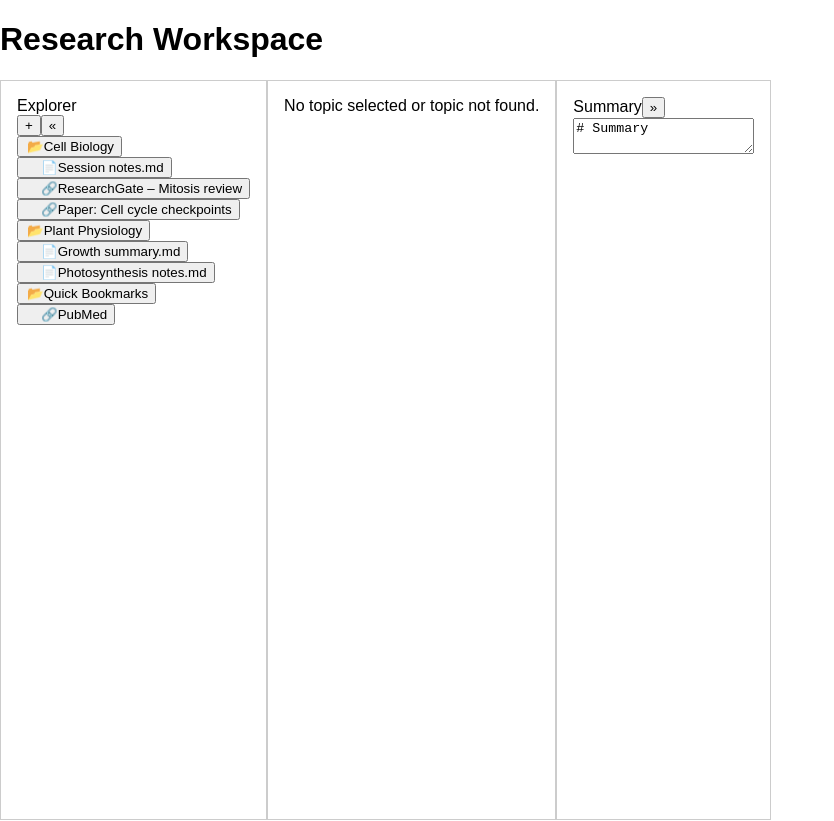
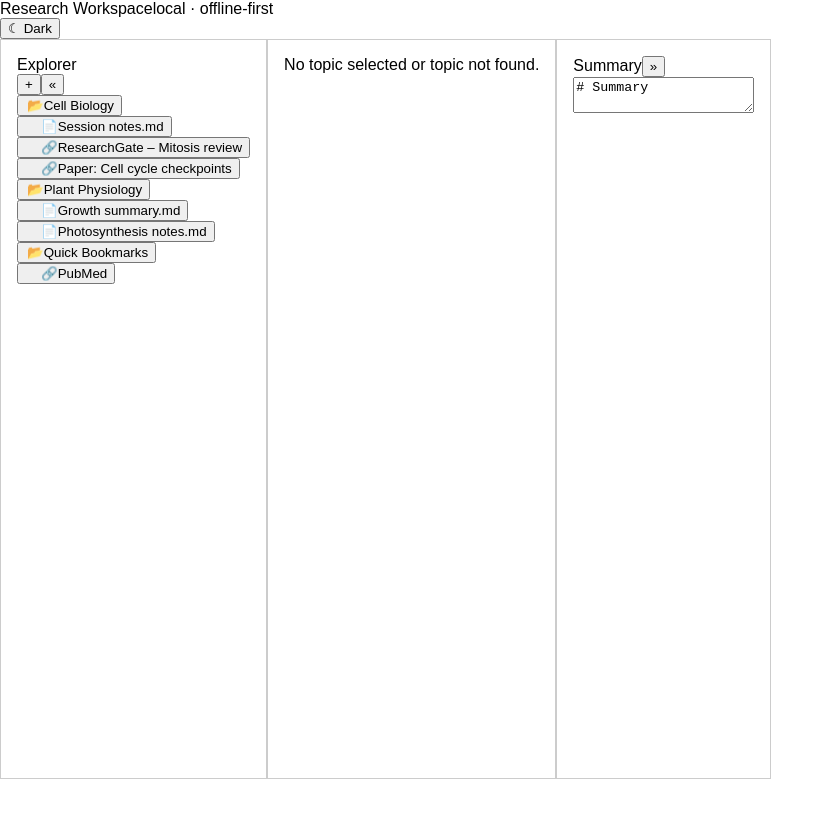
Before and after one commit to ojilon/research-workspace, a React (Vite) app in the folder frontend/: page / in a window 1280 px wide. Shown: the whole page, without its empty margins (0-834 px from the left). After the commit the page ends 800 px from the top, so only its background shows below. Built offline with nearby package versions, Linux system fonts and the light colour scheme.

Commit message:
feat(ui): Header with theme toggle and window title

```diff
--- a/frontend/src/components/Header.tsx
+++ b/frontend/src/components/Header.tsx
@@ -1,9 +1,38 @@
-function Header() {
-    return (
-        <header>
-            <h1>Research Workspace</h1>
-        </header>
-    )
+import type { ThemeMode } from "../types";
+
+type HeaderProps = {
+  theme: ThemeMode;
+  onToggleTheme: () => void;
+};
+
+/**
+ * Top application bar.
+ * Theme toggle lives here; later we add storage-root picker and settings.
+ */
+function Header({ theme, onToggleTheme }: HeaderProps) {
+  return (
+    <header className="h-11 shrink-0 flex items-center justify-between px-4 border-b border-[var(--border)] bg-[var(--panel)]">
+      <div className="flex items-center gap-3">
+        <span className="font-semibold text-[var(--text-h)] tracking-tight">
+          Research Workspace
+        </span>
+        <span className="text-xs text-[var(--muted)] hidden sm:inline">
+          local · offline-first
+        </span>
+      </div>
+
+      <div className="flex items-center gap-2">
+        <button
+          type="button"
+          onClick={onToggleTheme}
+          title={theme === "dark" ? "Switch to light mode" : "Switch to dark mode"}
+          className="px-2.5 py-1 rounded-md text-sm border border-[var(--border)] text-[var(--text)] hover:bg-[var(--hover)]"
+        >
+          {theme === "dark" ? "☀ Light" : "☾ Dark"}
+        </button>
+      </div>
+    </header>
+  );
 }
 
-export default Header
+export default Header;
```
